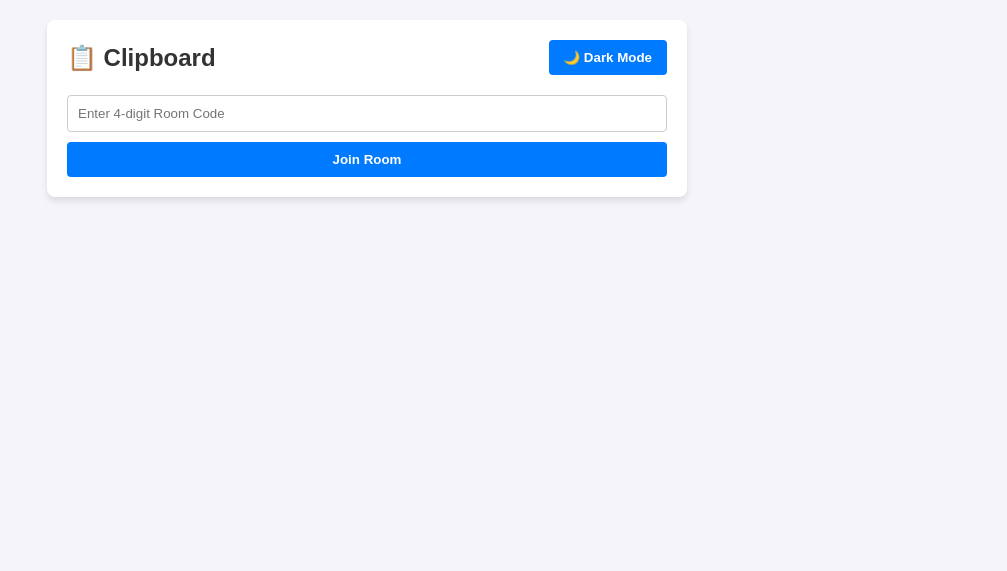
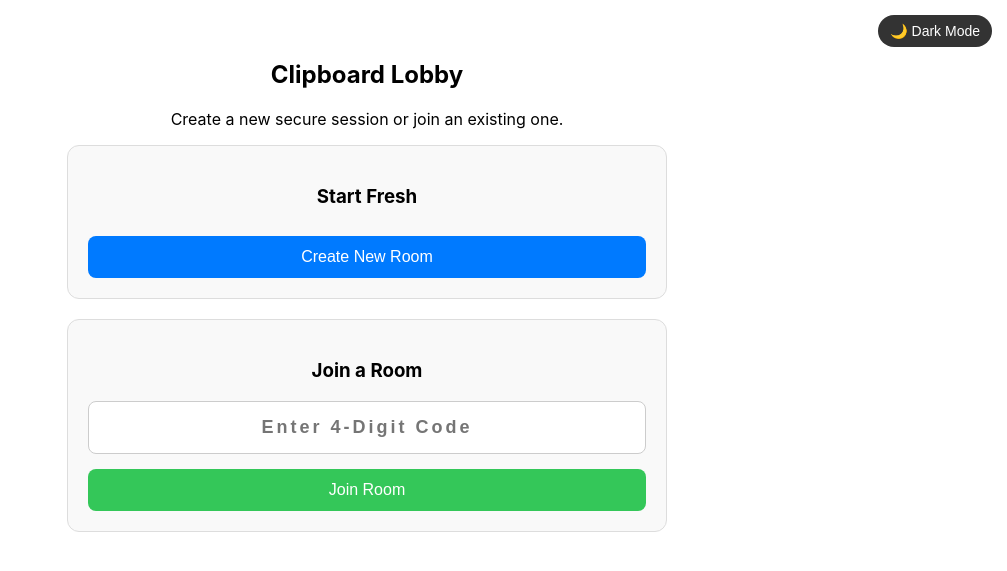
Before and after one commit to nandishshah2000/Universal-Clipboard, a Flask app: page / in a window 1280 px wide. Shown: the top 571 px of the page, without its empty margins (273-1280 px from the left). Run offline with Flask 3, Linux system fonts and the light colour scheme; some libraries are stand-ins or nearby versions.

```diff
--- a/templates/index.html
+++ b/templates/index.html
@@ -2,207 +2,245 @@
 <html lang="en">
 <head>
     <meta charset="UTF-8">
-    <meta name="viewport" content="width=device-width, initial-scale=1.0">
+    <meta name="viewport" content="width=device-width, initial-scale=1.0, maximum-scale=1.0, user-scalable=no">
     <title>Universal Clipboard</title>
 
     <link rel="manifest" href="/manifest.json">
     <meta name="theme-color" content="#007bff">
+    <meta name="apple-mobile-web-app-capable" content="yes">
+    <meta name="apple-mobile-web-app-status-bar-style" content="black-translucent">
+    <meta name="apple-mobile-web-app-title" content="Clipboard">
 
     <script src="https://cdnjs.cloudflare.com/ajax/libs/socket.io/4.0.1/socket.io.js"></script>
 
     <style>
-        /* --- Base Styles --- */
-        body {
-            font-family: Arial, sans-serif;
+        body { font-family: -apple-system, BlinkMacSystemFont, "Segoe UI", Roboto, sans-serif; padding: 20px; max-width: 600px; margin: 0 auto; text-align: center; }
+        textarea { width: 100%; height: 150px; padding: 10px; margin-top: 10px; font-size: 16px; border-radius: 8px; border: 1px solid #ccc; box-sizing: border-box; }
+        button { background-color: #007aff; color: white; border: none; padding: 12px 20px; font-size: 16px; border-radius: 8px; cursor: pointer; margin-top: 10px; box-sizing: border-box;}
+        button:hover { background-color: #005bb5; }
+        input[type="text"] { width: 100%; padding: 15px; font-size: 18px; border-radius: 8px; border: 1px solid #ccc; box-sizing: border-box; text-align: center; letter-spacing: 3px; font-weight: bold; }
+        .section { margin-top: 30px; padding-top: 20px; border-top: 1px solid #eee; }
+        .file-list { text-align: left; background: #f9f9f9; padding: 10px; border-radius: 8px; margin-top: 10px;}
+        .file-list p { margin: 5px 0; }
+        a { color: #007aff; text-decoration: none; font-weight: bold; }
+        .logout-btn { background-color: #ff3b30; width: 100%; margin-top: 10px; }
+        .logout-btn:hover { background-color: #d70015; }
+
+        .lobby-card { border: 1px solid #ddd; padding: 20px; border-radius: 12px; margin-bottom: 20px; background-color: #f9f9f9; }
+
+        /* Drag and Drop CSS */
+        .drop-zone { border: 2px dashed #007aff; border-radius: 12px; padding: 20px; transition: 0.2s; background-color: #ffffff; }
+        .drop-zone.dragover { background-color: #e6f2ff; border-color: #005bb5; }
+
+        /* --- Dark Mode --- */
+        body.dark-mode { background-color: #121212; color: #e0e0e0; }
+        body.dark-mode .lobby-card, body.dark-mode .file-list { background-color: #1e1e1e; border-color: #333; }
+        body.dark-mode input, body.dark-mode textarea, body.dark-mode .drop-zone { background-color: #2c2c2c; color: #e0e0e0; border-color: #555; }
+        body.dark-mode .section { border-color: #333; }
+
+        /* --- Toast Notifications --- */
+        #toast-container { position: fixed; bottom: 20px; right: 20px; z-index: 9999; }
+        .toast { background: #007bff; color: #fff; padding: 12px 24px; margin-top: 10px; border-radius: 8px; opacity: 0; transition: opacity 0.3s; font-weight: bold; box-shadow: 0 4px 6px rgba(0,0,0,0.3); }
+        .toast.show { opacity: 1; }
+
+        /* Neatly positioned Dark Mode Toggle */
+        #dark-mode-toggle {
+            position: absolute;
+            top: 15px;
+            right: 15px;
             margin: 0;
-            padding: 20px;
-            background-color: #f4f4f9;
-            color: #333;
-            transition: background-color 0.3s ease, color 0.3s ease;
+            padding: 8px 12px;
+            font-size: 14px;
+            background-color: #333;
+            border-radius: 20px;
         }
-        .container {
-            max-width: 600px;
-            margin: 0 auto;
-            background: #fff;
-            padding: 20px;
-            border-radius: 8px;
-            box-shadow: 0 4px 6px rgba(0,0,0,0.1);
-            transition: background-color 0.3s ease, box-shadow 0.3s ease;
-        }
-        .header-row {
-            display: flex;
-            justify-content: space-between;
-            align-items: center;
-            margin-bottom: 20px;
-        }
-        h1 { margin: 0; font-size: 24px; }
-
-        button {
-            padding: 10px 15px;
-            background-color: #007bff;
-            color: #fff;
-            border: none;
-            border-radius: 4px;
-            cursor: pointer;
-            font-weight: bold;
-            transition: background-color 0.2s;
-        }
-        button:hover { background-color: #0056b3; }
-
-        input[type="text"] {
-            padding: 10px;
-            width: calc(100% - 22px);
-            margin-bottom: 10px;
-            border: 1px solid #ccc;
-            border-radius: 4px;
-        }
-
-        .drop-zone {
-            border: 2px dashed #007bff;
-            padding: 40px;
-            text-align: center;
-            cursor: pointer;
-            border-radius: 8px;
-            margin: 20px 0;
-            background-color: #f9f9f9;
-            transition: background-color 0.2s, border-color 0.2s;
-        }
-        .drop-zone.dragover { background-color: #e9ecef; }
-
-        .messages {
-            margin-top: 20px;
-            max-height: 350px;
-            overflow-y: auto;
-            border: 1px solid #ddd;
-            padding: 10px;
-            border-radius: 4px;
-            background: #fafafa;
-        }
-        .message-item {
-            margin-bottom: 10px;
-            padding-bottom: 10px;
-            border-bottom: 1px solid #eee;
-            word-wrap: break-word;
-        }
-
-        /* --- Dark Mode Variables --- */
-        body.dark-mode {
-            background-color: #121212;
-            color: #e0e0e0;
-        }
-        body.dark-mode .container {
-            background-color: #1e1e1e;
-            box-shadow: 0 4px 6px rgba(0,0,0,0.5);
-        }
-        body.dark-mode input[type="text"] {
-            background-color: #2c2c2c;
-            color: #e0e0e0;
-            border-color: #444;
-        }
-        body.dark-mode .drop-zone {
-            background-color: #2c2c2c;
-            border-color: #007bff;
-            color: #e0e0e0;
-        }
-        body.dark-mode .messages {
-            background-color: #2c2c2c;
-            border-color: #444;
-        }
-        body.dark-mode .message-item {
-            border-bottom: 1px solid #444;
-        }
-
-        /* --- Toast Notification Styles --- */
-        #toast-container {
-            position: fixed;
-            bottom: 20px;
-            right: 20px;
-            z-index: 9999;
-        }
-        .toast {
-            background: #007bff;
-            color: #fff;
-            padding: 12px 24px;
-            margin-top: 10px;
-            border-radius: 8px;
-            box-shadow: 0 4px 6px rgba(0,0,0,0.1);
-            opacity: 0;
-            transition: opacity 0.3s ease-in-out;
-            font-weight: bold;
-        }
-        .toast.show { opacity: 1; }
+        body.dark-mode #dark-mode-toggle { background-color: #555; }
     </style>
 </head>
 <body>
 
-    <div class="container">
-        <div class="header-row">
-            <h1>📋 Clipboard</h1>
-            <button id="dark-mode-toggle">🌙 Dark Mode</button>
+    <button id="dark-mode-toggle">🌙 Dark Mode</button>
+    <div id="toast-container"></div>
+
+    {% if not logged_in %}
+        <h2 style="margin-top: 40px;">Clipboard Lobby</h2>
+        <p>Create a new secure session or join an existing one.</p>
+
+        {% if error %}
+            <p style="color: red; font-weight: bold;">{{ error }}</p>
+        {% endif %}
+
+        <div class="lobby-card">
+            <h3>Start Fresh</h3>
+            <form method="POST" action="/create_room">
+                <button type="submit" style="width: 100%;">Create New Room</button>
+            </form>
         </div>
 
-        <div id="room-section">
-            <input type="text" id="room-input" placeholder="Enter 4-digit Room Code" maxlength="4">
-            <button onclick="joinRoom()" style="width: 100%;">Join Room</button>
+        <div class="lobby-card">
+            <h3>Join a Room</h3>
+            <form method="POST" action="/join_room">
+                <input type="text" name="room_code" placeholder="Enter 4-Digit Code" required autocomplete="off" maxlength="4">
+                <button type="submit" style="width: 100%; margin-top: 15px; background-color: #34c759;">Join Room</button>
+            </form>
         </div>
 
-        <div id="clipboard-section" style="display:none;">
-            <h3 id="current-room-display" style="text-align: center; color: #007bff;"></h3>
+    {% else %}
+        <h2 style="margin-top: 40px;">Room: <span style="color: #007aff; letter-spacing: 2px;">{{ room_code }}</span></h2>
 
-            <div class="drop-zone" id="drop-zone">
-                📁 Drag & Drop Files Here<br><br><small>Or click to browse</small>
-                <input type="file" id="file-input" style="display:none;">
+        <textarea id="clipboardText" placeholder="Type or paste something here..."></textarea>
+
+        <div class="section">
+            <h2>File Sharing</h2>
+            <div id="dropZone" class="drop-zone">
+                <p style="color: #666; margin-bottom: 15px;">Drag & Drop files here or use the button below</p>
+                <input type="file" id="fileInput" multiple style="margin-bottom: 10px;" />
+                <br>
+                <button onclick="uploadFile()" style="width: 100%;">Upload Files</button>
             </div>
+            <div class="file-list" id="fileListContainer"></div>
+        </div>
 
-            <div style="display: flex; gap: 10px;">
-                <input type="text" id="text-input" placeholder="Type or paste text..." style="margin-bottom: 0;">
-                <button onclick="sendText()">Send</button>
-            </div>
+        <button onclick="clearAllData()" style="background-color: #ff9500; width: 100%; margin-top: 30px;">Clear Data & Files</button>
+        <button onclick="window.location.href='/leave_room'" class="logout-btn">Leave Room</button>
 
-            <div class="messages" id="messages"></div>
-        </div>
-    </div>
+        <script>
+            /* --- ROOM SPECIFIC LOGIC --- */
+            const socket = io();
+            const clipboardText = document.getElementById('clipboardText');
 
-    <div id="toast-container"></div>
+            socket.on('connect', () => {
+                socket.emit('join');
+            });
+
+            async function pullInitialClipboard() {
+                const response = await fetch('/api/clipboard');
+                if (response.status === 401) { window.location.reload(); return; }
+                const data = await response.json();
+                clipboardText.value = data.text;
+            }
+
+            clipboardText.addEventListener('input', () => {
+                socket.emit('text_update', { text: clipboardText.value });
+            });
+
+            socket.on('text_received', (data) => {
+                clipboardText.value = data.text;
+            });
+
+            socket.on('file_uploaded', () => {
+                loadFiles();
+            });
+
+            async function processFileUpload(file) {
+                const formData = new FormData();
+                formData.append("file", file);
+                const response = await fetch('/api/upload', { method: 'POST', body: formData });
+
+                if (response.status === 413) {
+                    showToast(`Upload Failed: ${file.name} is too large! Maximum allowed is 100MB.`);
+                    return;
+                }
+                if (response.status === 429) {
+                    showToast("Upload Failed: Slow down! You can only upload 30 files per minute.");
+                    return;
+                }
+                if (response.status === 401) { window.location.reload(); return; }
+
+                loadFiles();
+            }
+
+            async function uploadFile() {
+                const fileInput = document.getElementById('fileInput');
+                const files = fileInput.files;
+
+                if (files.length === 0) { showToast("Please select a file first."); return; }
+
+                for (let i = 0; i < files.length; i++) {
+                    await processFileUpload(files[i]);
+                }
+                fileInput.value = '';
+            }
+
+            async function loadFiles() {
+                const response = await fetch('/api/files');
+                if (response.status === 401) return;
+                const data = await response.json();
+                const container = document.getElementById('fileListContainer');
+
+                if (data.files.length === 0) {
+                    container.innerHTML = "<p>No files uploaded yet.</p>";
+                    return;
+                }
+
+                container.innerHTML = '<h3>Available Files:</h3>';
+                data.files.forEach(file => {
+                    container.innerHTML += `<p>📁 <a href="/download/${file}" target="_blank">${file}</a></p>`;
+                });
+            }
+
+            /* --- DRAG AND DROP LOGIC --- */
+            const dropZone = document.getElementById('dropZone');
+
+            ['dragenter', 'dragover', 'dragleave', 'drop'].forEach(eventName => {
+                dropZone.addEventListener(eventName, e => { e.preventDefault(); e.stopPropagation(); }, false);
+            });
+
+            ['dragenter', 'dragover'].forEach(eventName => {
+                dropZone.addEventListener(eventName, () => dropZone.classList.add('dragover'), false);
+            });
+
+            ['dragleave', 'drop'].forEach(eventName => {
+                dropZone.addEventListener(eventName, () => dropZone.classList.remove('dragover'), false);
+            });
+
+            dropZone.addEventListener('drop', async (e) => {
+                const files = e.dataTransfer.files;
+                if (files && files.length > 0) {
+                    for (let i = 0; i < files.length; i++) {
+                        await processFileUpload(files[i]);
+                    }
+                }
+            }, false);
+
+            /* --- CLEAR DATA LOGIC --- */
+            async function clearAllData() {
+                if (confirm("Are you sure you want to delete all text and files in this room?")) {
+                    const response = await fetch('/api/clear', { method: 'POST' });
+                    if (response.status === 401) { window.location.reload(); return; }
+                    document.getElementById('clipboardText').value = '';
+                    loadFiles();
+                }
+            }
+
+            window.onload = () => {
+                pullInitialClipboard();
+                loadFiles();
+            };
+        </script>
+    {% endif %}
 
     <script>
-        const socket = io();
-        let currentRoom = '';
-
-        /* --- DOM Elements --- */
-        const roomSection = document.getElementById('room-section');
-        const clipboardSection = document.getElementById('clipboard-section');
-        const currentRoomDisplay = document.getElementById('current-room-display');
-        const messagesDiv = document.getElementById('messages');
-        const dropZone = document.getElementById('drop-zone');
-        const fileInput = document.getElementById('file-input');
-        const roomInput = document.getElementById('room-input');
-        const textInput = document.getElementById('text-input');
-
-        /* --- Toast Notification Logic --- */
+        /* --- Toast Notification Function --- */
         function showToast(message) {
             const container = document.getElementById('toast-container');
             const toast = document.createElement('div');
             toast.className = 'toast';
             toast.innerText = message;
             container.appendChild(toast);
-
             setTimeout(() => toast.classList.add('show'), 10);
-
             setTimeout(() => {
                 toast.classList.remove('show');
                 setTimeout(() => toast.remove(), 300);
             }, 3000);
         }
 
-        /* --- Dark Mode Logic --- */
+        /* --- Dark Mode Toggle Logic --- */
         const toggleBtn = document.getElementById('dark-mode-toggle');
-
         if (localStorage.getItem('dark-mode') === 'true') {
             document.body.classList.add('dark-mode');
             toggleBtn.innerText = '☀️ Light Mode';
         }
-
         toggleBtn.addEventListener('click', () => {
             document.body.classList.toggle('dark-mode');
             const isDark = document.body.classList.contains('dark-mode');
@@ -210,102 +248,7 @@
             toggleBtn.innerText = isDark ? '☀️ Light Mode' : '🌙 Dark Mode';
         });
 
-        /* --- Room Connection Logic --- */
-        function joinRoom() {
-            const roomCode = roomInput.value.trim();
-            if (roomCode.length < 1) {
-                showToast("Please enter a valid room code.");
-                return;
-            }
-            currentRoom = roomCode;
-            socket.emit('join', { room: currentRoom });
-
-            roomSection.style.display = 'none';
-            clipboardSection.style.display = 'block';
-            currentRoomDisplay.innerText = `Connected to Room: ${currentRoom}`;
-            showToast(`Successfully joined room ${currentRoom}`);
-        }
-
-        /* --- Real-Time Text Logic --- */
-        function sendText() {
-            const text = textInput.value.trim();
-            if (!text) return;
-            socket.emit('text_message', { room: currentRoom, data: text });
-            textInput.value = '';
-        }
-
-        socket.on('receive_text', function(data) {
-            const div = document.createElement('div');
-            div.className = 'message-item';
-            div.innerText = data.data;
-            messagesDiv.prepend(div);
-        });
-
-        /* --- File Upload Logic (Fetch API) --- */
-        function uploadFile(file) {
-            if (file.size > 100 * 1024 * 1024) {
-                showToast("File is too large! Maximum allowed size is 100MB.");
-                return;
-            }
-
-            const formData = new FormData();
-            formData.append('file', file);
-            formData.append('room', currentRoom);
-
-            showToast("Uploading file...");
-
-            fetch('/api/clipboard', {
-                method: 'POST',
-                body: formData
-            })
-            .then(response => response.json())
-            .then(data => {
-                if (data.error) {
-                    showToast(data.error);
-                } else {
-                    showToast("File uploaded successfully!");
-                }
-            })
-            .catch(error => {
-                console.error("Upload error:", error);
-                showToast("Error uploading file. Please try again.");
-            });
-        }
-
-        socket.on('receive_file', function(data) {
-            const div = document.createElement('div');
-            div.className = 'message-item';
-            div.innerHTML = `📎 <a href="/download/${currentRoom}/${data.filename}" target="_blank" style="color: #007bff; text-decoration: none; font-weight: bold;">${data.filename}</a>`;
-            messagesDiv.prepend(div);
-        });
-
-        /* --- Drag & Drop Listeners --- */
-        dropZone.addEventListener('click', () => fileInput.click());
-
-        fileInput.addEventListener('change', (e) => {
-            if (e.target.files.length > 0) {
-                uploadFile(e.target.files[0]);
-            }
-        });
-
-        dropZone.addEventListener('dragover', (e) => {
-            e.preventDefault();
-            dropZone.classList.add('dragover');
-        });
-
-        dropZone.addEventListener('dragleave', () => {
-            dropZone.classList.remove('dragover');
-        });
-
-        dropZone.addEventListener('drop', (e) => {
-            e.preventDefault();
-            dropZone.classList.remove('dragover');
-            if (e.dataTransfer.files.length > 0) {
-                uploadFile(e.dataTransfer.files[0]);
-            }
-        });
-
-        /* --- PWA Service Worker Registration --- */
+        /* --- PWA REGISTRATION --- */
         if ('serviceWorker' in navigator) {
             window.addEventListener('load', () => {
                 navigator.serviceWorker.register('/sw.js')
```
